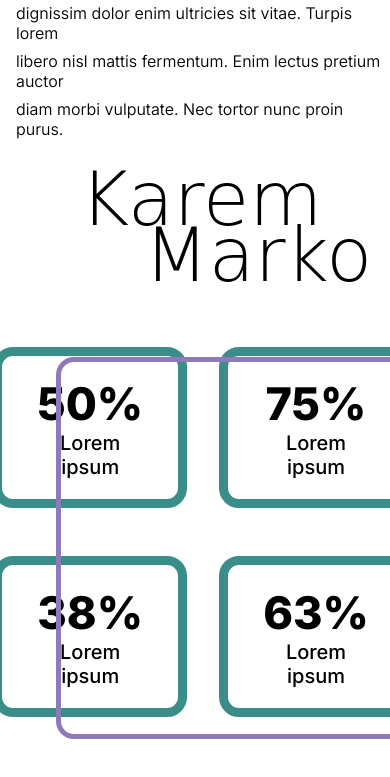
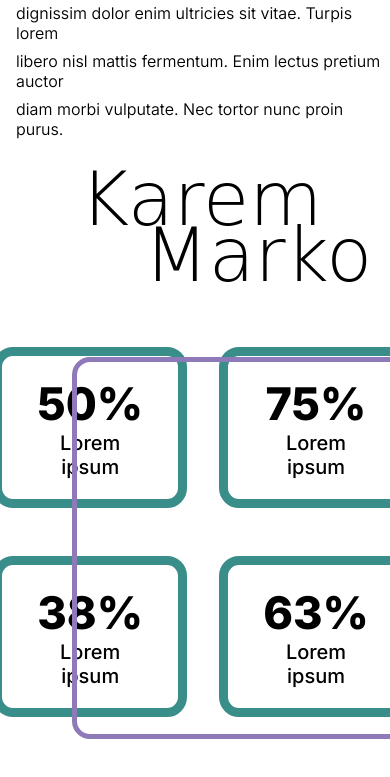
Before and after one commit to Esohe-dev/First-Techedu-Project, a plain HTML site: page index.html in a window 390 px wide. Shown: the part 2038-2815 px from the top of the page. Drawn offline with Linux system fonts and the light colour scheme; a web font is replaced by a local one.

Commit message:
changes made on mobile.css

```diff
--- a/mobile.css
+++ b/mobile.css
@@ -127,7 +127,7 @@
 
     .line{
         position: relative;
-        left: 3.5rem;
+        left: 4.5rem;
         bottom: 22.5rem;
         width: 430px;
     }
```
